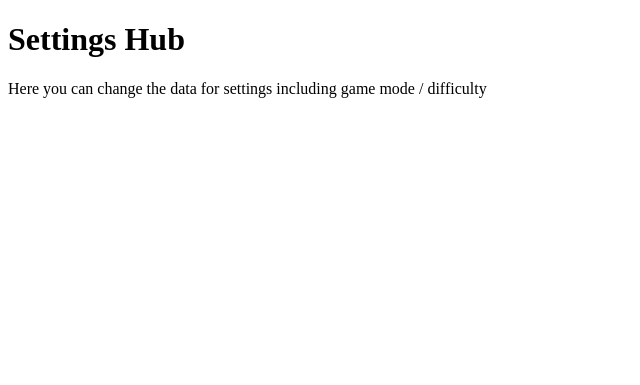
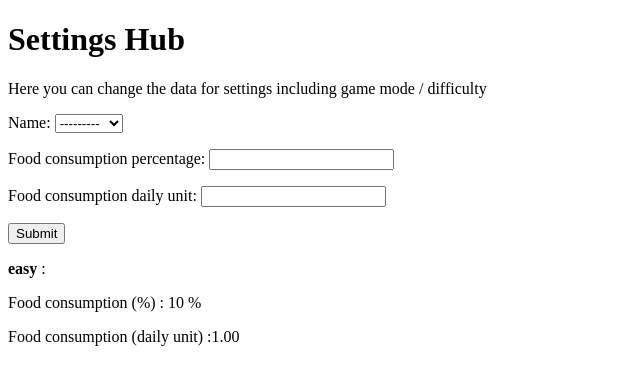
Before and after one commit to FCrescent/DjangoTest_TimberCrops, a Django app: page /settings-hub/ in a window 1280 px wide. Shown: the top 385 px of the page, without its empty margins (0-640 px from the left). Run offline with Django 4.2, Linux system fonts and the light colour scheme; tables that the repository leaves empty hold one stand-in row (values such as "Sample post").

Commit message:
first form to CRUD data on GameMode model

```diff
--- /dev/null
+++ b/timber_crops/crops_optimizer/forms.py
@@ -0,0 +1,7 @@
+from django import forms
+from .models import GameMode
+
+class GameModeForm(forms.ModelForm):
+    class Meta:
+        model = GameMode
+        fields = ['name', 'food_consumption_percentage', 'food_consumption_daily_unit']
--- a/timber_crops/crops_optimizer/templates/settings_hub.html
+++ b/timber_crops/crops_optimizer/templates/settings_hub.html
@@ -6,5 +6,18 @@
 <body>
     <h1>Settings Hub</h1>
     <p>Here you can change the data for settings including game mode / difficulty</p>
+    <form method="post">
+        {% csrf_token %}
+        {{ form.as_p }}
+        <button type="submit">Submit</button>
+    </form>
+
+    {% for game_mode in existing_game_modes %}
+    <p><b>{{ game_mode.name }}</b> :</p>
+    <p>Food consumption (%) : {{ game_mode.food_consumption_percentage }} %</p>
+    <p>Food consumption (daily unit) :{{ game_mode.food_consumption_daily_unit }}</p>
+    <br>
+    {% endfor %}
+
 </body>
 </html>
--- a/timber_crops/crops_optimizer/views.py
+++ b/timber_crops/crops_optimizer/views.py
@@ -1,5 +1,6 @@
-from django.shortcuts import render
-
+from django.shortcuts import render, redirect
+from .forms import GameModeForm
+from .models import GameMode
 # Create your views here.
 
 
@@ -11,5 +12,19 @@ def hello(request):
 def home(request):
     return render(request, 'home.html')
 
+# def settings_hub(request):
+#     return render(request, 'settings_hub.html')
 def settings_hub(request):
-    return render(request, 'settings_hub.html')
+    form = GameModeForm()
+
+    if request.method == 'POST':
+        form = GameModeForm(request.POST)
+        if form.is_valid():
+            form.save()
+            return redirect('settings_hub')
+
+    existing_game_modes = GameMode.objects.all()
+
+    # context = {'form': form}
+    context = {'form': form, 'existing_game_modes': existing_game_modes}
+    return render(request, 'settings_hub.html', context)
```
